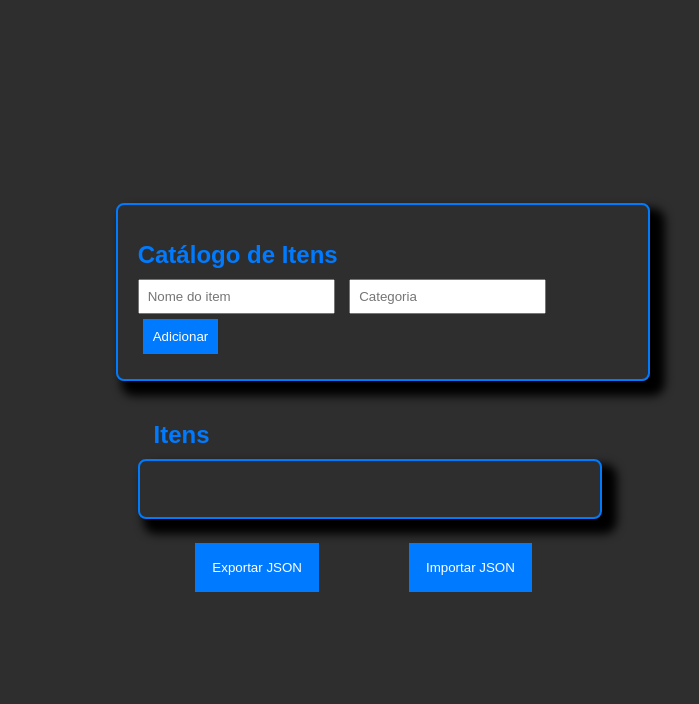
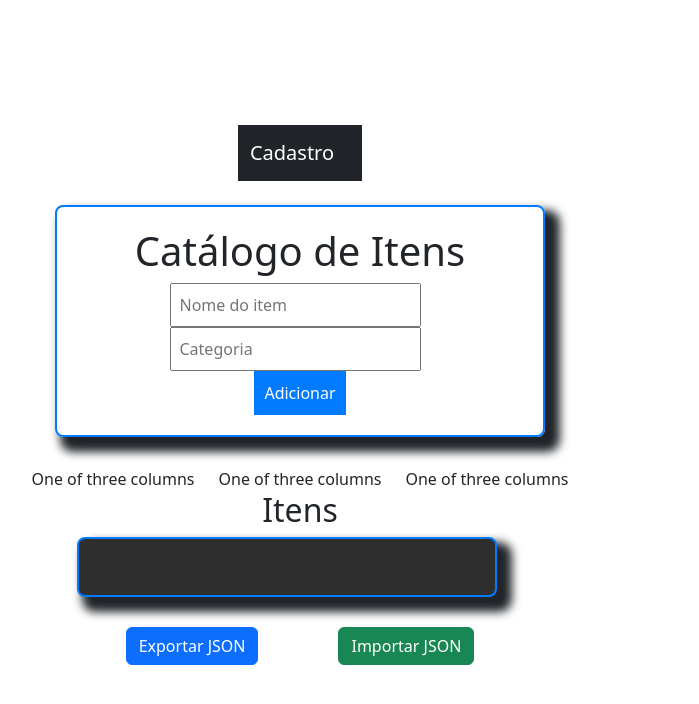
Before and after one commit to samu-ps/Web, a plain HTML site: page index.html in a window 1280 px wide. Shown: the whole page, without its empty margins (340-1039 px from the left). Drawn offline with nearby package versions, Linux system fonts and the light colour scheme.

Commit message:
FAZER NAVBAR COM IMAGEM BAITOLA

```diff
--- a/index.html
+++ b/index.html
@@ -5,25 +5,47 @@
     <meta name="viewport" content="width=device-width, initial-scale=1.0">
     <title>Catálogo Interativo</title>
     <link rel="stylesheet" href="style.css">
+    <link href="https://cdn.jsdelivr.net/npm/bootstrap@5.3.6/dist/css/bootstrap.min.css" rel="stylesheet" integrity="sha384-4Q6Gf2aSP4eDXB8Miphtr37CMZZQ5oXLH2yaXMJ2w8e2ZtHTl7GptT4jmndRuHDT" crossorigin="anonymous">
 </head>
 <body>
     <div class="container">
+        <nav class="navbar navbar-expand-lg navbar-dark bg-dark mb-4">
+            <div class="container-fluid">
+                <a class="navbar-brand" href="#">Cadastro</a>
+            </div>
+        </nav>
+        <div class="form-row">
         <form id="form-catalogo">
             <h1>Catálogo de Itens</h1>
-            <input type="text" id="nomeItem" placeholder="Nome do item" required>
-            <input type="text" id="categoriaItem" placeholder="Categoria" required>
-            <button class="enviar" type="submit">Adicionar</button>
+                <input type="text" id="nomeItem" placeholder="Nome do item" required>
+                <input type="text" id="categoriaItem" placeholder="Categoria" required>
+                <button class="enviar" type="submit">Adicionar</button>
+            </div>
         </form>
+    </div>
+    <div class="container text-center">
+        <div class="row align-items-start">
+            <div class="col">
+                One of three columns
+            </div>
+            <div class="col">
+                One of three columns
+            </div>
+            <div class="col">
+            One of three columns
+            </div>
+        </div>
     </div>
     <h2>Itens</h2>
 <div class="itens-container">
     <ul id="listaItens"></ul>
 </div>
 <div class="container-botoes">
-    <button id="exportar">Exportar JSON</button>
-    <button id="botaoImportar">Importar JSON</button>
+    <button type="button" class="btn btn-primary" id="exportar">Exportar JSON</button>
+    <button type="button" class="btn btn-success" id="botaoImportar">Importar JSON</button>
     <input type="file" id="inputImportar" accept=".json" style="display: none;">
 </div>
 <script src="script.js"></script>
+<script src="https://cdn.jsdelivr.net/npm/bootstrap@5.3.6/dist/js/bootstrap.bundle.min.js" integrity="sha384-j1CDi7MgGQ12Z7Qab0qlWQ/Qqz24Gc6BM0thvEMVjHnfYGF0rmFCozFSxQBxwHKO" crossorigin="anonymous"></script>
 </body>
 </html>
--- a/style.css
+++ b/style.css
@@ -1,18 +1,44 @@
-body{
-    font-family:Arial, sans-serif;
+body {
+    font-family: Arial, sans-serif;
+    padding: 0;
+    margin: 0;
+    background-color: rgb(43, 42, 42);
+    min-height: 100vh;
+    display: flex;
+    flex-direction: column;
+    justify-content: center; /* centraliza verticalmente */
+    align-items: center;     /* centraliza horizontalmente */
+}
+
+form {
+    margin-bottom: 20px;
+    border: 2px solid #007bff;
+    border-radius: 8px;
     padding: 20px;
-    background-color: rgb(46, 46, 46);
-    align-content: center;
-    margin-left: 37%;
-}
-form{
-    margin-bottom: 20px;
-    border: 2px solid #007bff; /* borda azul */
-    border-radius: 8px;        /* cantos arredondados */
-    padding: 20px;             /* espaço interno */
     width: 490px;
     box-shadow: 10px 10px 10px 5px;
+    display: flex;
+    flex-direction: column;
+    align-items: center;
 }
+
+.form-row {
+    display: flex;
+    flex-direction: row;
+    justify-content: center;
+    width: 100%;
+    margin-bottom: 10px;
+}
+
+form input {
+    margin-right: 10px;
+    margin-bottom: 0;
+}
+
+form input:last-child {
+    margin-right: 0;
+}
+
 .itens-container {
     background: rgb(46, 46, 46);
     border: 2px solid #007bff;
@@ -35,8 +61,6 @@ input{
     margin-right: 10px;
 }
 button{
-    align-items: center;
-    justify-content: center;
     padding: 17px;
     background-color: #007bff;
     color: white;
@@ -57,11 +81,10 @@ li{
     background:  #837f7f;
     color: white;
     padding: 0 10px; /* padding lateral */
-    margin-left: -3%;
-    margin-bottom: 10px;
+    margin-left: -5%;
+    margin-top: 5%;
     border-radius: 4px;
-    padding-right: 4px;
-    width: 410px; /* largura menor */
+    width: 360px; /* largura menor */
     height: 42px;
     display: flex;
     align-items: center; /* centraliza verticalmente */
@@ -71,10 +94,11 @@ li button{
     align-items: center;
     justify-content: center;
 }
-.container{
+.container {
+    display: flex;
+    flex-direction: column;
     align-items: center;
-    align-content: center;
-    margin-left: -5%;
+    margin: 0;
     width: 540px;
 }
 .remover{
@@ -99,6 +123,7 @@ li button{
 }
 .enviar{
     padding:10px;
+    align-self: center;
 }
 .container-botoes{
     display: flex;
```
